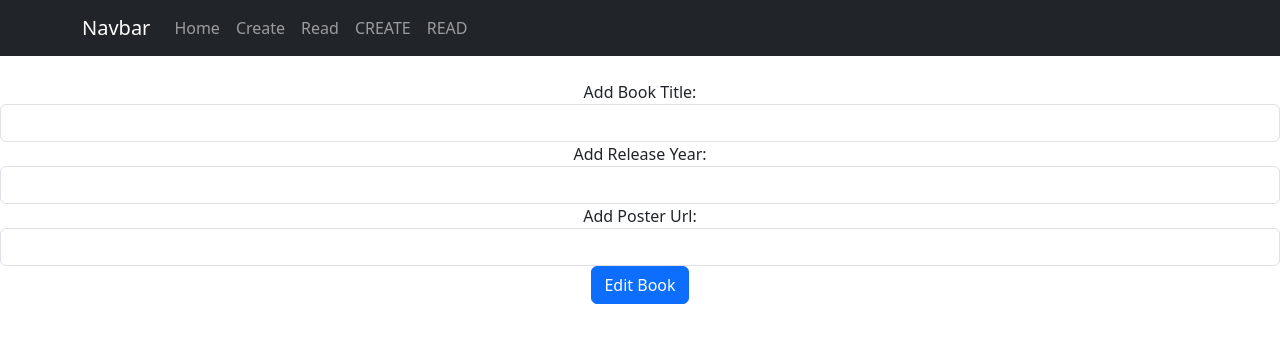
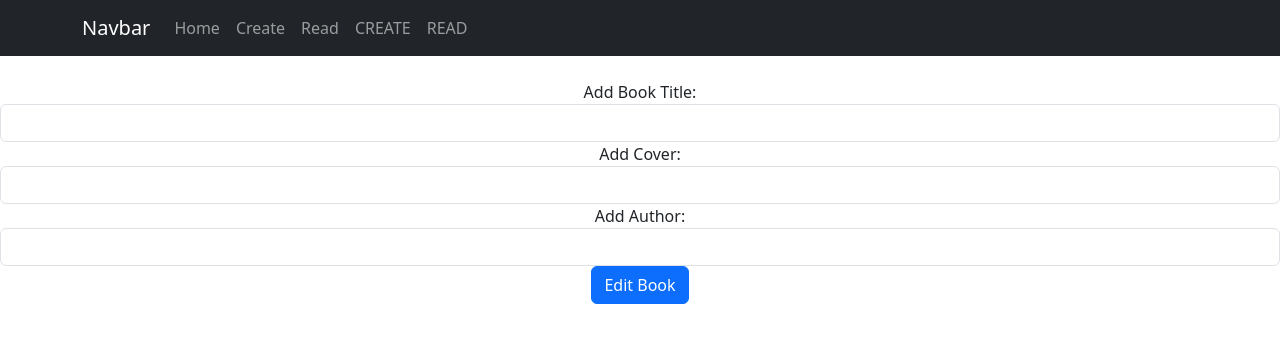
Before and after one commit to lawesome1444/DRAQ_Lab10, a React (Create React App) app: page /edit/1 in a window 1280 px wide. Shown: the top 342 px of the page. Built offline with nearby package versions, Linux system fonts and the light colour scheme; no server answers.

Commit message:
Fixed frontURL variables + methods

```diff
--- a/src/components/edit.js
+++ b/src/components/edit.js
@@ -11,7 +11,7 @@ export default function Edit(props) {
     // update arrays using the React useState()
     // and without the Array objects push() method
     const [title, setTitle] = useState("");
-    const [cover, setCover] = useState("");
+    const [frontURL, setfrontURL] = useState("");
     const [author, setAuthor] = useState("");
     // useNavigate return a function that we can use to navigate
     const navigate = useNavigate();
@@ -24,7 +24,7 @@ export default function Edit(props) {
         .then((response) => {
             // Assign Response data to the arrays using useState.
             setTitle(response.data.title);
-            setCover(response.data.cover);
+            setfrontURL(response.data.frontURL);
             setAuthor(response.data.author);
         })
             .catch(function (error) {
@@ -37,7 +37,7 @@ export default function Edit(props) {
     const newBook = {
         id: id,
         title: title,
-        cover: cover,
+        frontURL: frontURL,
         author: author
     };
     axios.put('http://localhost:4000/api/book/' + id, newBook)
@@ -58,16 +58,16 @@ export default function Edit(props) {
         />
         </div>
             <div className="form-group">
-            <label>Add Release Year: </label>
+            <label>Add Cover: </label>
             <input type="text"
             className="form-control"
-            value={cover}
-            onChange={(e) => setCover(e.target.value)}
+            value={frontURL}
+            onChange={(e) => setfrontURL(e.target.value)}
         />
         </div>
             <div className="form-group">
 
-            <label>Add Poster Url: </label>
+            <label>Add Author: </label>
             <input type="text"
             className="form-control"
             value={author}
```
